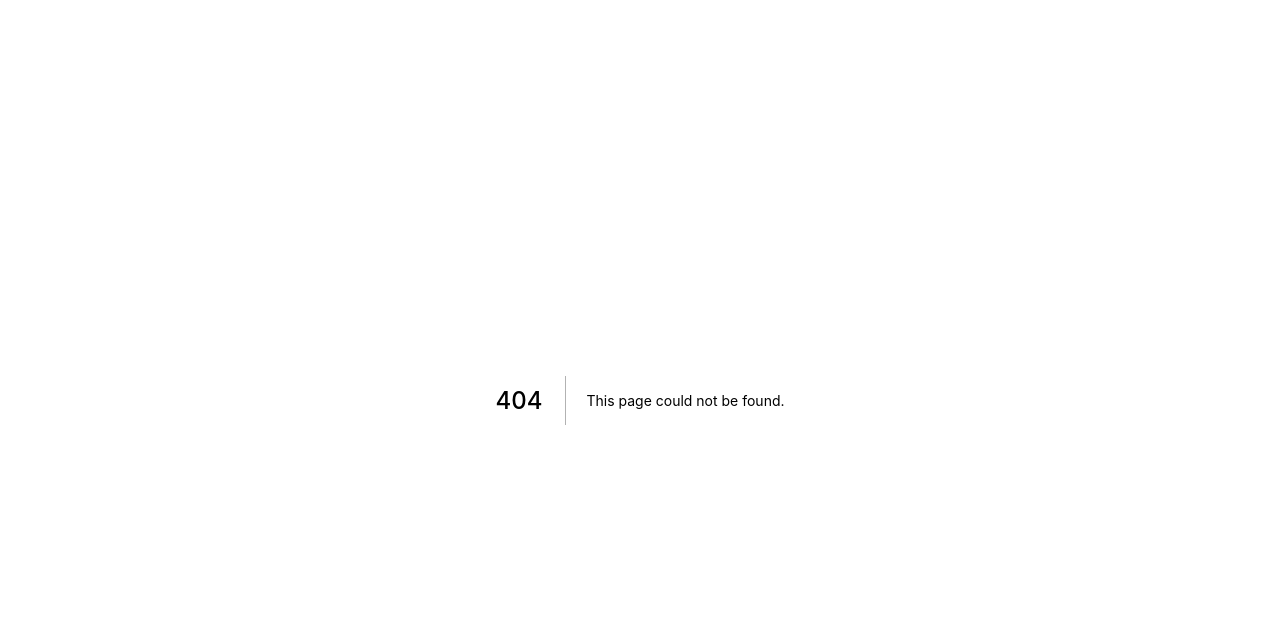
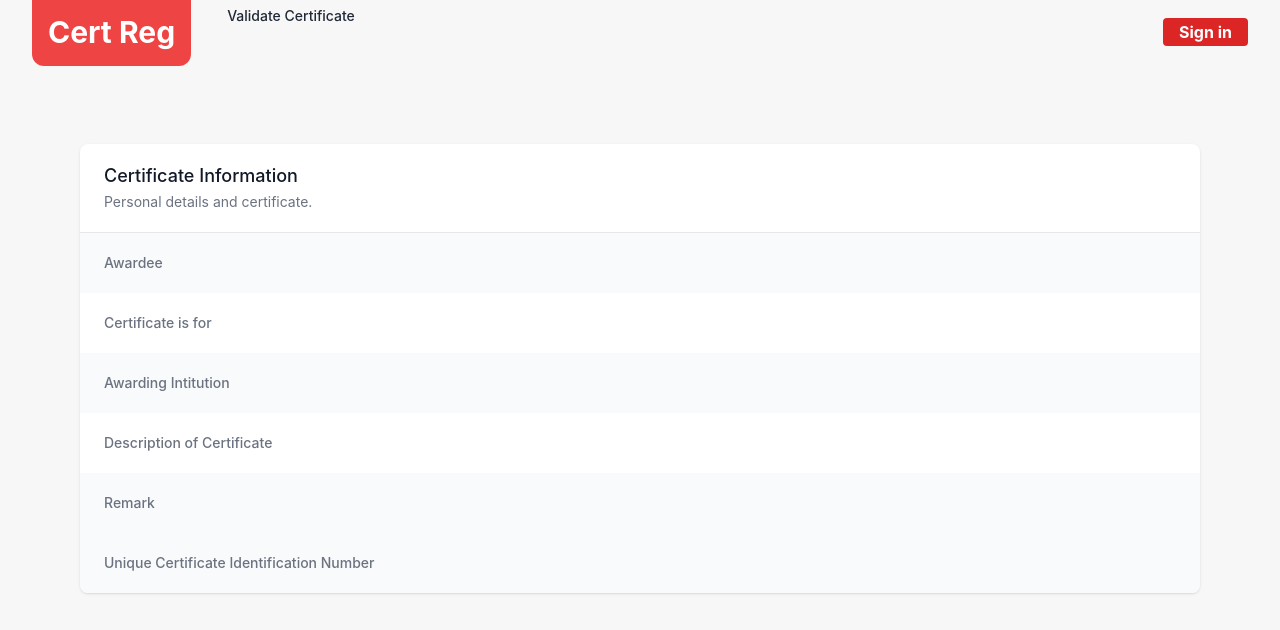
Before and after one commit to Agon269/CertificateRegistrationBlockChain, a Next.js app: page /cert/1 in a window 1280 px wide. Before the commit this address had no page. Shown: the top 630 px of the page. Built offline with nearby package versions, Linux system fonts and the light colour scheme.

Commit message:
initial POC complete

```diff
--- a/features/user/userapi.js
+++ b/features/user/userapi.js
@@ -94,6 +94,7 @@ export const registerCertificateApi = async (formData) => {
     const randomMnemonic = ethers.Wallet.createRandom().mnemonic;
     const wallet = ethers.Wallet.fromMnemonic(randomMnemonic.phrase);
     const Id = wallet.address;
+    let returnData;
     try {
       let cert = await new web3.eth.Contract(abi, contractAddress);
       await cert.methods
@@ -112,21 +113,23 @@ export const registerCertificateApi = async (formData) => {
           console.log(error.message);
         })
         .on("receipt", (receipt) => {
-          let returnData = {
-            name: receipt.events.HolderInfo.returnValues.name,
+          returnData = {
+            certName: receipt.events.HolderInfo.returnValues.name,
             level: receipt.events.HolderInfo.returnValues.level,
             awardee: receipt.events.HolderInfo.returnValues.awardee,
             awarder: receipt.events.HolderInfo.returnValues.awarder,
             desc: receipt.events.HolderInfo.returnValues.desc,
             remark: receipt.events.HolderInfo.returnValues.remark,
+            id: Id,
           };
-          console.log(returnData);
-          return returnData;
+          console.log(returnData, "here in api");
         });
     } catch (e) {
       console.log(e);
+      return { error: "something went wrong" };
     }
   }
+  return returnData;
 };
 
 export const getUserCertsApi = async () => {
@@ -159,6 +162,7 @@ export const getUserCertsApi = async () => {
           awardee: temp["3"],
           awarder: temp["4"],
           institution: temp["5"],
+          id: Ids[i],
           //get id here as well
         };
         contracts = [...contracts, { ...obj }];
@@ -200,7 +204,7 @@ export const getCertAPi = async (id) => {
         awardee: registeredCertificate["3"],
         awarder: registeredCertificate["4"],
         remark: registeredCertificate["5"],
-        //get id here as well
+        id,
       };
       return obj;
     } catch (e) {
--- a/features/user/userslice.js
+++ b/features/user/userslice.js
@@ -15,6 +15,7 @@ const initialState = {
   status: "idle",
   certificates: [],
   currentCert: {},
+  searchResult: [],
 };
 export const authUser = createAsyncThunk("user/autUser", async (formData) => {
   const res = await fetchUserDataApi(formData);
@@ -46,6 +47,13 @@ export const getUserCertificates = createAsyncThunk(
   }
 );
 export const getCertificate = createAsyncThunk("user/getcert", async (id) => {
+  const res = await getCertAPi(id);
+  if (res.error) {
+    return res;
+  }
+  return res;
+});
+export const searchCert = createAsyncThunk("user/search", async (id) => {
   const res = await getCertAPi(id);
   if (res.error) {
     return res;
@@ -86,13 +94,20 @@ export const userSlice = createSlice({
         state.image = action.payload.image;
       })
       .addCase(registerCertificate.fulfilled, (state, action) => {
-        console.log(action.payload);
+        state.currentCert = action.payload;
       })
       .addCase(getUserCertificates.fulfilled, (state, action) => {
         state.certificates = action.payload;
       })
       .addCase(getCertificate.fulfilled, (state, action) => {
         state.currentCert = action.payload;
+      })
+      .addCase(searchCert.fulfilled, (state, action) => {
+        if (action.payload.certName !== "") {
+          state.searchResult = [action.payload];
+        } else {
+          state.searchResult = "";
+        }
       });
   },
 });
--- /dev/null
+++ b/pages/cert/[id].js
@@ -0,0 +1,87 @@
+import React, { useEffect } from "react";
+import { useDispatch, useSelector } from "react-redux";
+import NavBar from "../../components/NavBar";
+import { getCertificate, selectUser } from "../../features/user/userslice";
+import { useRouter } from "next/router";
+function cert() {
+  const dispatch = useDispatch();
+  const router = useRouter();
+  const { id } = router.query;
+
+  useEffect(() => {
+    if (id !== undefined) {
+      dispatch(getCertificate(id));
+    }
+  }, [id]);
+  const { currentCert } = useSelector(selectUser);
+
+  return (
+    <>
+      <NavBar />
+      <div className=" mx-20 mt-20">
+        <div className="bg-white shadow overflow-hidden sm:rounded-lg">
+          <div className="px-4 py-5 sm:px-6">
+            <h3 className="text-lg leading-6 font-medium text-gray-900">
+              Certificate Information
+            </h3>
+            <p className="mt-1 max-w-2xl text-sm text-gray-500">
+              Personal details and certificate.
+            </p>
+          </div>
+          {currentCert && (
+            <div className="border-t border-gray-200">
+              <dl>
+                <div className="bg-gray-50 px-4 py-5 sm:grid sm:grid-cols-3 sm:gap-4 sm:px-6">
+                  <dt className="text-sm font-medium text-gray-500">Awardee</dt>
+                  <dd className="mt-1 text-sm text-gray-900 sm:mt-0 sm:col-span-2">
+                    {currentCert.awardee}
+                  </dd>
+                </div>
+                <div className="bg-white px-4 py-5 sm:grid sm:grid-cols-3 sm:gap-4 sm:px-6">
+                  <dt className="text-sm font-medium text-gray-500">
+                    Certificate is for
+                  </dt>
+                  <dd className="mt-1 text-sm text-gray-900 sm:mt-0 sm:col-span-2">
+                    {currentCert.certName}
+                  </dd>
+                </div>
+                <div className="bg-gray-50 px-4 py-5 sm:grid sm:grid-cols-3 sm:gap-4 sm:px-6">
+                  <dt className="text-sm font-medium text-gray-500">
+                    Awarding Intitution
+                  </dt>
+                  <dd className="mt-1 text-sm text-gray-900 sm:mt-0 sm:col-span-2">
+                    {currentCert.awarder}
+                  </dd>
+                </div>
+                <div className="bg-white px-4 py-5 sm:grid sm:grid-cols-3 sm:gap-4 sm:px-6">
+                  <dt className="text-sm font-medium text-gray-500">
+                    Description of Certificate
+                  </dt>
+                  <dd className="mt-1 text-sm text-gray-900 sm:mt-0 sm:col-span-2">
+                    {currentCert.description}
+                  </dd>
+                </div>
+                <div className="bg-gray-50 px-4 py-5 sm:grid sm:grid-cols-3 sm:gap-4 sm:px-6">
+                  <dt className="text-sm font-medium text-gray-500">Remark</dt>
+                  <dd className="mt-1 text-sm text-gray-900 sm:mt-0 sm:col-span-2">
+                    {currentCert.remark}
+                  </dd>
+                </div>{" "}
+                <div className="bg-gray-50 px-4 py-5 sm:grid sm:grid-cols-3 sm:gap-4 sm:px-6">
+                  <dt className="text-sm font-medium text-gray-500">
+                    Unique Certificate Identification Number
+                  </dt>
+                  <dd className="mt-1 text-sm text-gray-900 sm:mt-0 sm:col-span-2">
+                    {currentCert.id}
+                  </dd>
+                </div>
+              </dl>
+            </div>
+          )}
+        </div>
+      </div>
+    </>
+  );
+}
+
+export default cert;
--- a/pages/createtemplate.js
+++ b/pages/createtemplate.js
@@ -1,3 +1,4 @@
+import { useRouter } from "next/router";
 import React, { useState } from "react";
 import { useDispatch, useSelector } from "react-redux";
 import NavBar from "../components/NavBar";
@@ -6,6 +7,7 @@ import { registerCertificate, selectUser } from "../features/user/userslice";
 function createTemplate() {
   const dispatch = useDispatch();
   const user = useSelector(selectUser);
+  const router = useRouter();
   const [formData, setFormData] = useState({
     name: "",
     desc: "",
@@ -14,10 +16,12 @@ function createTemplate() {
     awardee: "",
     level: "",
   });
-  const createCert = (e) => {
+  const createCert = async (e) => {
     e.preventDefault();
     formData.institution = user.institution;
-    dispatch(registerCertificate(formData));
+    await dispatch(registerCertificate(formData));
+
+    router.push(`/cert/${user.currentCert.id}`);
   };
   const handleChange = (e) => {
     setFormData((prevState) => {
--- a/pages/mycerts.js
+++ b/pages/mycerts.js
@@ -25,7 +25,7 @@ function mycontracts() {
                   key={certifcate.awardee}
                   className="col-span-1 flex flex-col text-center bg-gray-200 rounded-lg shadow divide-y divide-gray-200 hover:cursor-pointer hover:shadow-lg"
                 >
-                  <Link href={`/cert${certifcate.certName}`} passHref>
+                  <Link href={`/cert/${certifcate.id}`} passHref>
                     <div className="flex-1 flex flex-col p-8">
                       <h3 className="mt-6 text-gray-900 text-sm font-medium">
                         {certifcate.certName}
--- a/pages/validatecert.js
+++ b/pages/validatecert.js
@@ -1,20 +1,31 @@
-import React from "react";
+import React, { useState } from "react";
 import { SearchIcon } from "@heroicons/react/solid";
+import { searchCert, selectUser } from "../features/user/userslice";
+import { useDispatch, useSelector } from "react-redux";
+import Link from "next/link";
+
 function validatecert() {
+  const dispatch = useDispatch();
+  const [searchTerm, setSearchTerm] = useState();
+  const handleSubmit = async (e) => {
+    e.preventDefault();
+    await dispatch(searchCert(searchTerm));
+  };
+  const { searchResult } = useSelector(selectUser);
+  console.log(searchResult);
   return (
     <div>
-      {" "}
       <div className="max-w-7xl mx-auto px-4 sm:px-6 lg:px-8">
         <div className="relative flex justify-between xl:grid xl:grid-cols-12 lg:gap-8">
           <div className="flex md:absolute md:left-0 md:inset-y-0 lg:static xl:col-span-2">
             <div className="flex-shrink-0 flex items-center">
-              <a href="#">
-                <img
-                  className="block h-8 w-auto"
-                  src="https://tailwindui.com/img/logos/workflow-mark.svg?color=red&shade=600"
-                  alt="Workflow"
-                />
-              </a>
+              <div className="flex-shrink-0 flex items-center">
+                <h1 className="font-bold text-3xl bg-red-500 text-white p-4 rounded-b-xl">
+                  <Link href="/" passHref>
+                    Cert Reg
+                  </Link>
+                </h1>
+              </div>
             </div>
           </div>
           <div className="min-w-0 flex-1 md:px-8 lg:px-0 xl:col-span-6">
@@ -30,19 +41,69 @@ function validatecert() {
                       aria-hidden="true"
                     />
                   </div>
+                  <form
+                    onSubmit={(e) => {
+                      handleSubmit(e);
+                    }}
+                  >
                     <input
                       id="search"
                       name="search"
                       className="block w-full bg-white border border-gray-300 rounded-md py-2 pl-10 pr-3 text-sm placeholder-gray-500 focus:outline-none focus:text-gray-900 focus:placeholder-gray-400 focus:ring-1 focus:ring-red-500 focus:border-red-500 sm:text-sm"
                       placeholder="Enter Validation address"
                       type="search"
+                      onChange={(e) => setSearchTerm(e.target.value)}
                     />
+                  </form>
                 </div>
               </div>
             </div>
           </div>
         </div>
       </div>
+      <div className="mt-8 mx-9">
+        <ul
+          role="list"
+          className="mt-3 grid grid-cols-1 gap-5 sm:gap-6 sm:grid-cols-2 lg:grid-cols-4"
+        >
+          {" "}
+          {searchResult.length > 0
+            ? searchResult.map((certifcate) => (
+                <li
+                  key={certifcate.awardee}
+                  className="col-span-1 flex flex-col text-center bg-gray-200 rounded-lg shadow divide-y divide-gray-200 hover:cursor-pointer hover:shadow-lg"
+                >
+                  <Link href={`/cert/${certifcate.id}`} passHref>
+                    <div className="flex-1 flex flex-col p-8">
+                      <h3 className="mt-6 text-gray-900 text-sm font-medium">
+                        {certifcate.certName}
+                      </h3>
+                      <dl className="mt-1 flex-grow flex flex-col justify-between">
+                        <dt className="sr-only">
+                          {certifcate.awardee} {certifcate.certName}
+                        </dt>
+                        <dd className="text-gray-500 text-sm">
+                          {certifcate.description}
+                        </dd>{" "}
+                        <dd className="text-gray-500 text-sm">
+                          {certifcate.institution}
+                        </dd>
+                        <dt className="sr-only">Role</dt>
+                        <dd className="mt-3">
+                          <span className="px-2 py-1 text-green-800 text-xs font-medium bg-green-100 rounded-full">
+                            {certifcate.awardee}
+                          </span>
+                        </dd>
+                      </dl>
+                    </div>
+                  </Link>
+                </li>
+              ))
+            : searchResult === ""
+            ? "No Certificates"
+            : ""}
+        </ul>
+      </div>
     </div>
   );
 }
```
Lines whose indentation alone changed are shown as unchanged.
